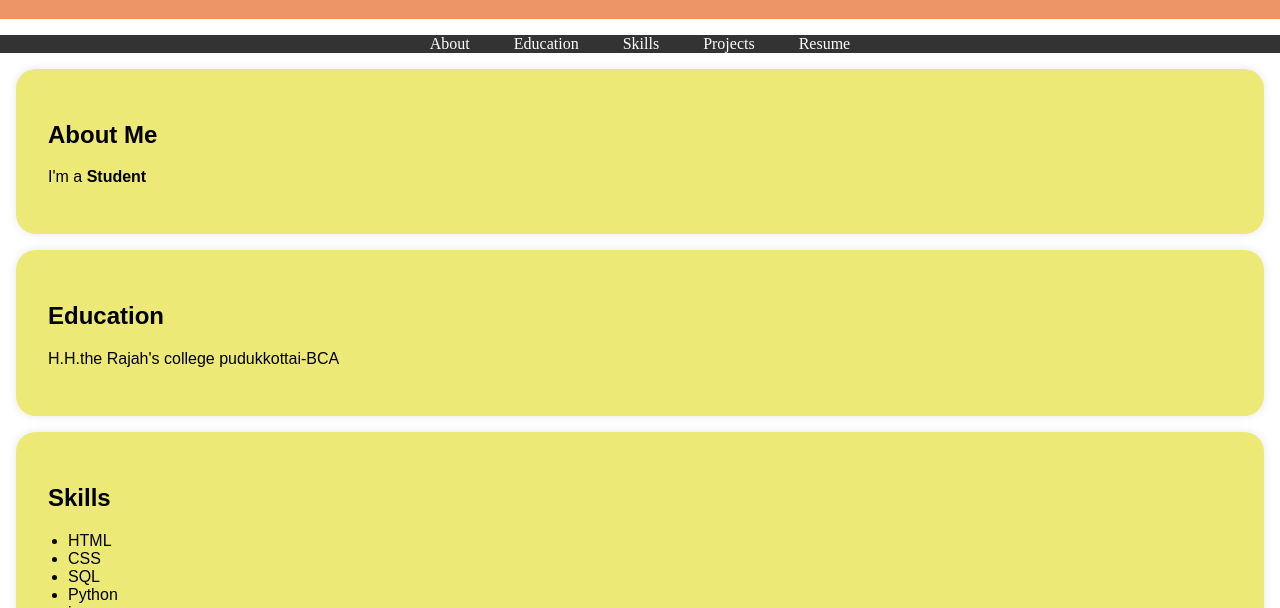
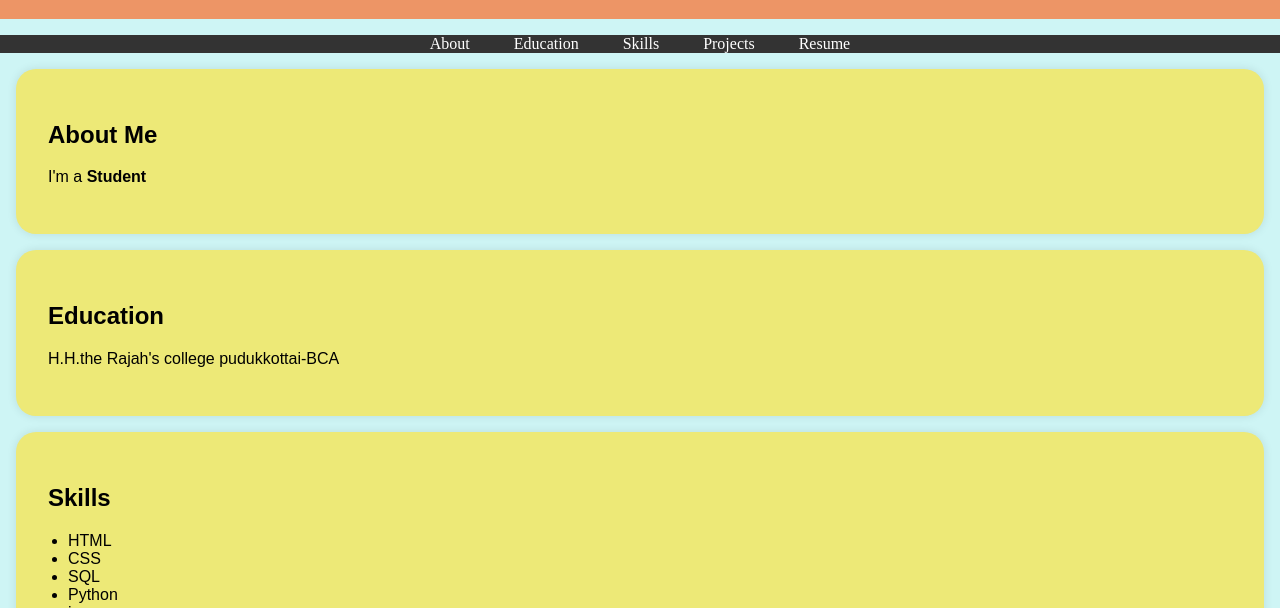
Before and after one commit to vadivu2006/porfolio5, a plain HTML site: page index.html in a window 1280 px wide. Shown: the part 178-786 px from the top of the page. Drawn offline with Linux system fonts and the light colour scheme.

Commit message:
Update index.html

```diff
--- a/index.html
+++ b/index.html
@@ -7,7 +7,7 @@
         font-family: Arial, sans-serif;
         margin: 0;
         padding: 0;
-        background-color: #ffffff;
+        background-color: #cef5f5;
       }
 
       header {
```
